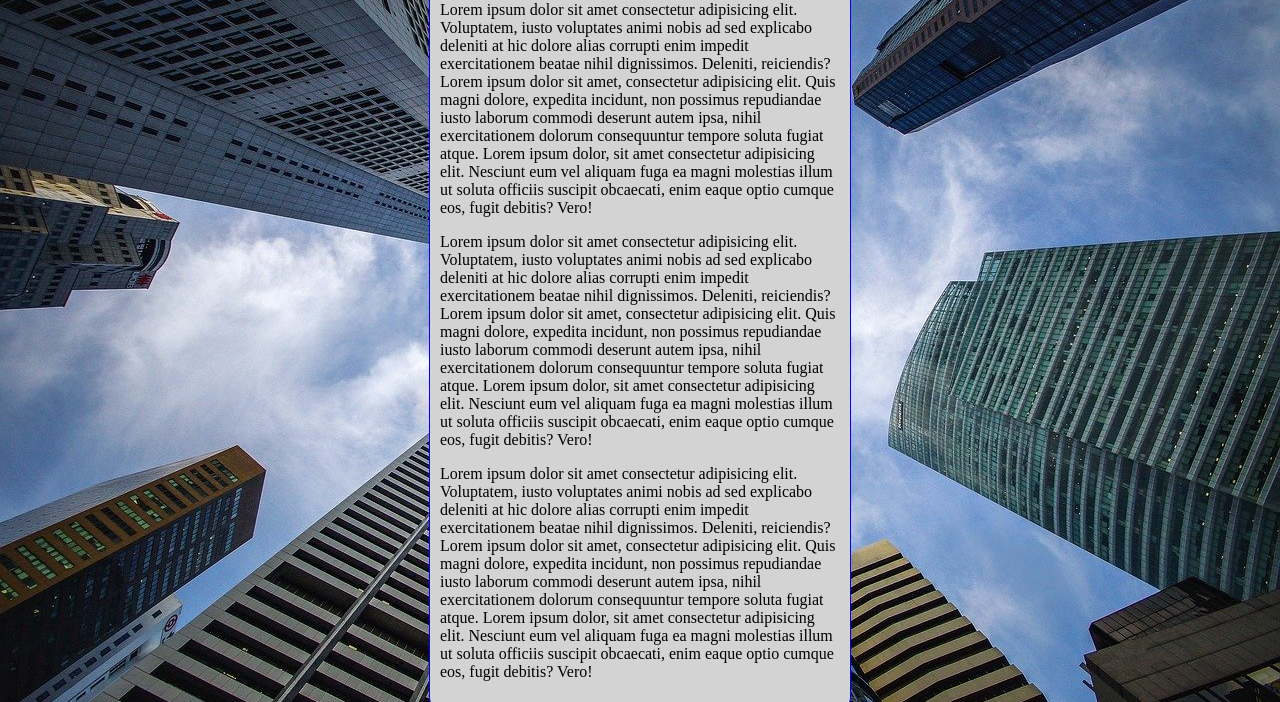
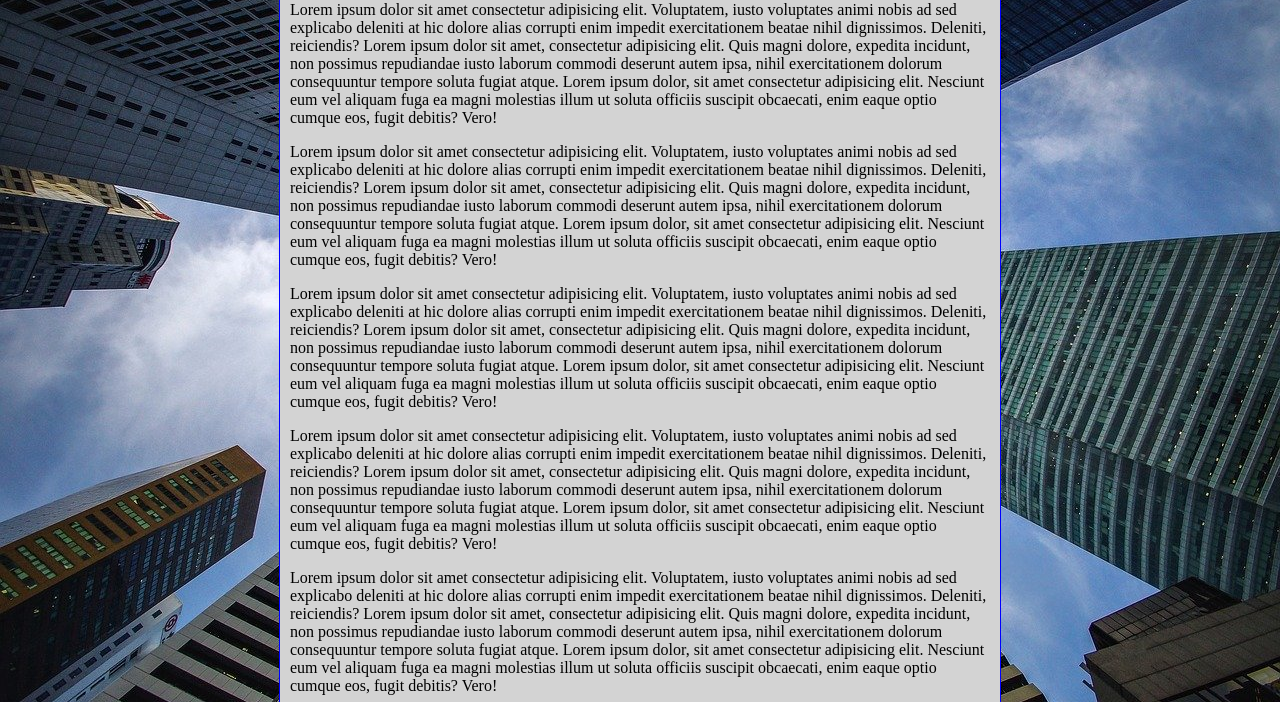
Before and after one commit to Renan-MN/HTML-CSS, a plain HTML site: page Exercicios/ex022/fundo006.html in a window 1280 px wide. Shown: the part 98-800 px from the top of the page. Drawn offline with Linux system fonts and the light colour scheme.

Commit message:
Update fundo006.html

```diff
--- a/Exercicios/ex022/fundo006.html
+++ b/Exercicios/ex022/fundo006.html
@@ -3,20 +3,27 @@
 <head>
     <meta charset="UTF-8">
     <meta name="viewport" content="width=device-width, initial-scale=1.0">
-    <title>Imagem de Fundo</title>
+    <title>Fundo fixo de tela</title>
     <style>
         body {
             height: 100vh;
-            background-color: black;
+            /* background-color: black;
             background-image: url(imagens/wallpaper002.jpg);
-            background-position: center top;
-            background-repeat: repeat-y;
-            background-size: cover;  /* cover, auto, coutain */
+            background-position: center center;
+            background-repeat: no-repeat;
+            background-size: cover;
+            background-attachment: fixed; */
+
+            /* Shorthand - background
+                color > image > position > repeat > [size] > attachment*/
+
+            background: black url(imagens/wallpaper002.jpg) center center no-repeat fixed;
+            background-size: cover;
         }
 
         main {
             background-color: lightgrey;
-            width: 400px;
+            max-width: 700px;
             padding: 10px;
             margin: auto;
             border: 1px solid blue;
@@ -31,6 +38,9 @@
         <p>Lorem ipsum dolor sit amet consectetur adipisicing elit. Voluptatem, iusto voluptates animi nobis ad sed explicabo deleniti at hic dolore alias corrupti enim impedit exercitationem beatae nihil dignissimos. Deleniti, reiciendis? Lorem ipsum dolor sit amet, consectetur adipisicing elit. Quis magni dolore, expedita incidunt, non possimus repudiandae iusto laborum commodi deserunt autem ipsa, nihil exercitationem dolorum consequuntur tempore soluta fugiat atque. Lorem ipsum dolor, sit amet consectetur adipisicing elit. Nesciunt eum vel aliquam fuga ea magni molestias illum ut soluta officiis suscipit obcaecati, enim eaque optio cumque eos, fugit debitis? Vero!</p>
         <p>Lorem ipsum dolor sit amet consectetur adipisicing elit. Voluptatem, iusto voluptates animi nobis ad sed explicabo deleniti at hic dolore alias corrupti enim impedit exercitationem beatae nihil dignissimos. Deleniti, reiciendis? Lorem ipsum dolor sit amet, consectetur adipisicing elit. Quis magni dolore, expedita incidunt, non possimus repudiandae iusto laborum commodi deserunt autem ipsa, nihil exercitationem dolorum consequuntur tempore soluta fugiat atque. Lorem ipsum dolor, sit amet consectetur adipisicing elit. Nesciunt eum vel aliquam fuga ea magni molestias illum ut soluta officiis suscipit obcaecati, enim eaque optio cumque eos, fugit debitis? Vero!</p>
         <p>Lorem ipsum dolor sit amet consectetur adipisicing elit. Voluptatem, iusto voluptates animi nobis ad sed explicabo deleniti at hic dolore alias corrupti enim impedit exercitationem beatae nihil dignissimos. Deleniti, reiciendis? Lorem ipsum dolor sit amet, consectetur adipisicing elit. Quis magni dolore, expedita incidunt, non possimus repudiandae iusto laborum commodi deserunt autem ipsa, nihil exercitationem dolorum consequuntur tempore soluta fugiat atque. Lorem ipsum dolor, sit amet consectetur adipisicing elit. Nesciunt eum vel aliquam fuga ea magni molestias illum ut soluta officiis suscipit obcaecati, enim eaque optio cumque eos, fugit debitis? Vero!</p>
+        <p>Lorem ipsum dolor sit amet consectetur adipisicing elit. Voluptatem, iusto voluptates animi nobis ad sed explicabo deleniti at hic dolore alias corrupti enim impedit exercitationem beatae nihil dignissimos. Deleniti, reiciendis? Lorem ipsum dolor sit amet, consectetur adipisicing elit. Quis magni dolore, expedita incidunt, non possimus repudiandae iusto laborum commodi deserunt autem ipsa, nihil exercitationem dolorum consequuntur tempore soluta fugiat atque. Lorem ipsum dolor, sit amet consectetur adipisicing elit. Nesciunt eum vel aliquam fuga ea magni molestias illum ut soluta officiis suscipit obcaecati, enim eaque optio cumque eos, fugit debitis? Vero!</p>
+        <p>Lorem ipsum dolor sit amet consectetur adipisicing elit. Voluptatem, iusto voluptates animi nobis ad sed explicabo deleniti at hic dolore alias corrupti enim impedit exercitationem beatae nihil dignissimos. Deleniti, reiciendis? Lorem ipsum dolor sit amet, consectetur adipisicing elit. Quis magni dolore, expedita incidunt, non possimus repudiandae iusto laborum commodi deserunt autem ipsa, nihil exercitationem dolorum consequuntur tempore soluta fugiat atque. Lorem ipsum dolor, sit amet consectetur adipisicing elit. Nesciunt eum vel aliquam fuga ea magni molestias illum ut soluta officiis suscipit obcaecati, enim eaque optio cumque eos, fugit debitis? Vero!</p>
+        <p>Lorem ipsum dolor sit amet consectetur adipisicing elit. Voluptatem, iusto voluptates animi nobis ad sed explicabo deleniti at hic dolore alias corrupti enim impedit exercitationem beatae nihil dignissimos. Deleniti, reiciendis? Lorem ipsum dolor sit amet, consectetur adipisicing elit. Quis magni dolore, expedita incidunt, non possimus repudiandae iusto laborum commodi deserunt autem ipsa, nihil exercitationem dolorum consequuntur tempore soluta fugiat atque. Lorem ipsum dolor, sit amet consectetur adipisicing elit. Nesciunt eum vel aliquam fuga ea magni molestias illum ut soluta officiis suscipit obcaecati, enim eaque optio cumque eos, fugit debitis? Vero!</p>
     </main>
 </body>
 </html>
```
